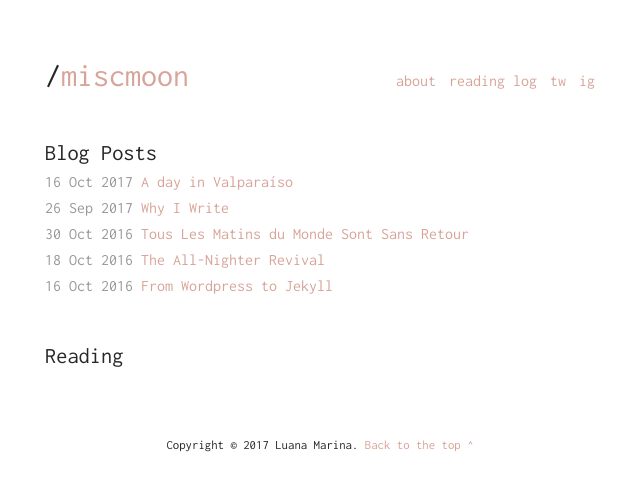
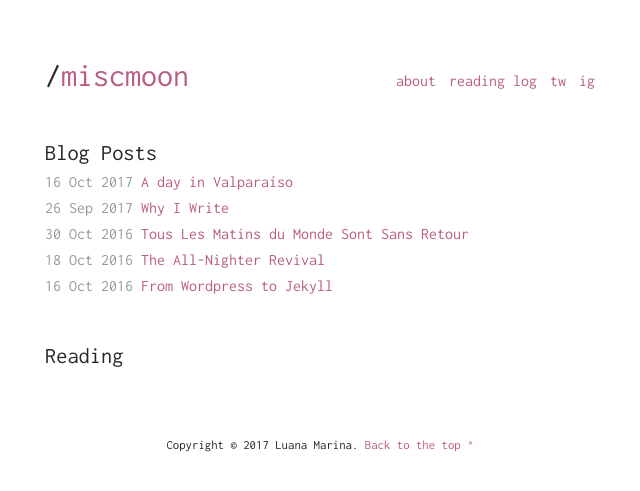
Before and after one commit to miscmoon/miscmoon.github.io, a Jekyll site: the page built from index.html, in a window 1280 px wide. Shown: the top 491 px of the page, without its empty margins (320-960 px from the left). Built offline with Jekyll 4.4.1, drawn with Linux system fonts in a browser that asks for light colours.

Commit message:
Link color tapstry pink

```diff
--- a/_sass/_config.scss
+++ b/_sass/_config.scss
@@ -3,7 +3,7 @@ $color-black: #272727;
 $color-white: #fff;
 $color-grey: #eee;
 $color-grey-strong: #999;
-$color-link: #d8a499;
+$color-link: #b95d84;
 $color-code: #00ff00;
 $color-hire-white: #fefefe;
 $color-hire-black: #272727;
```
